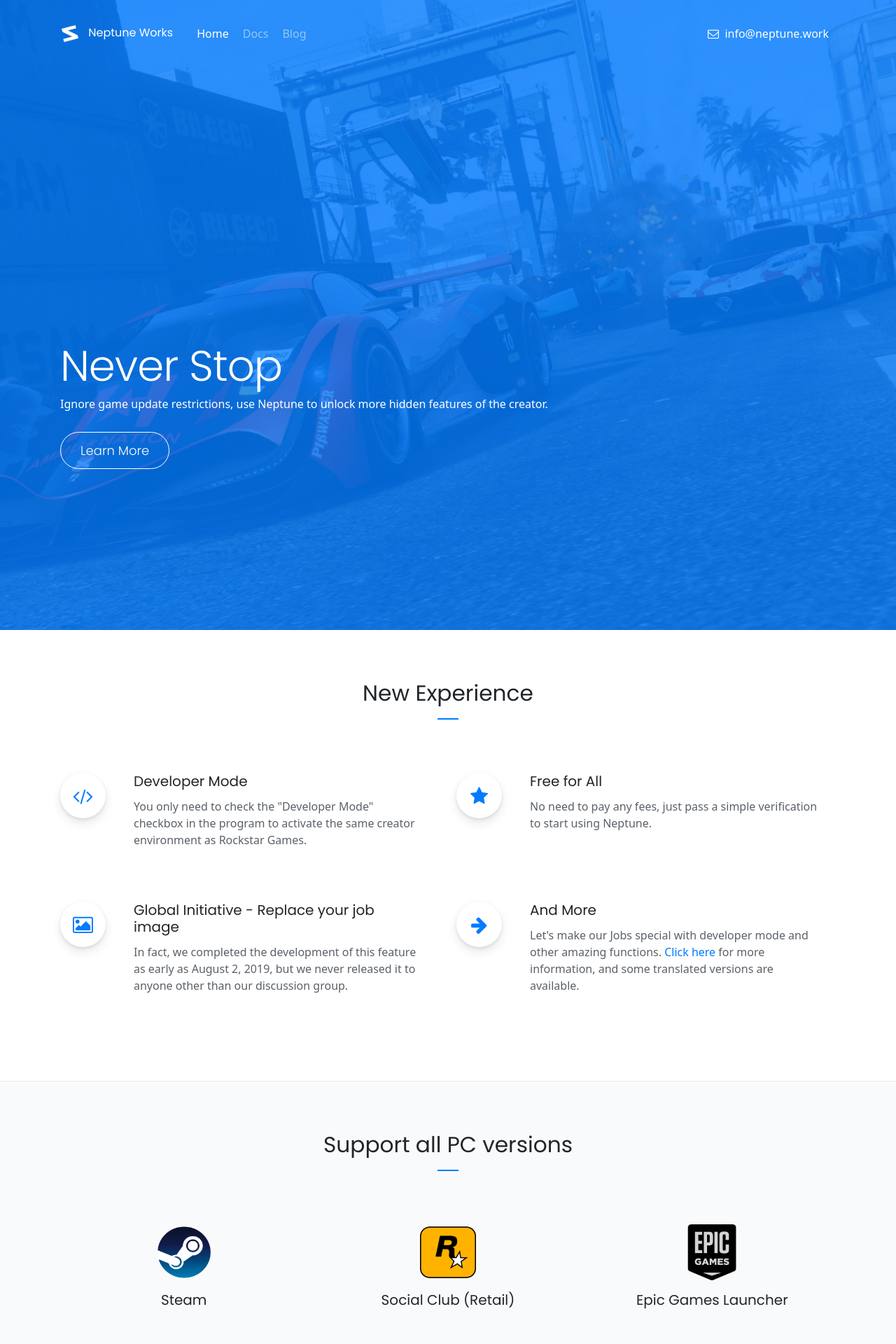
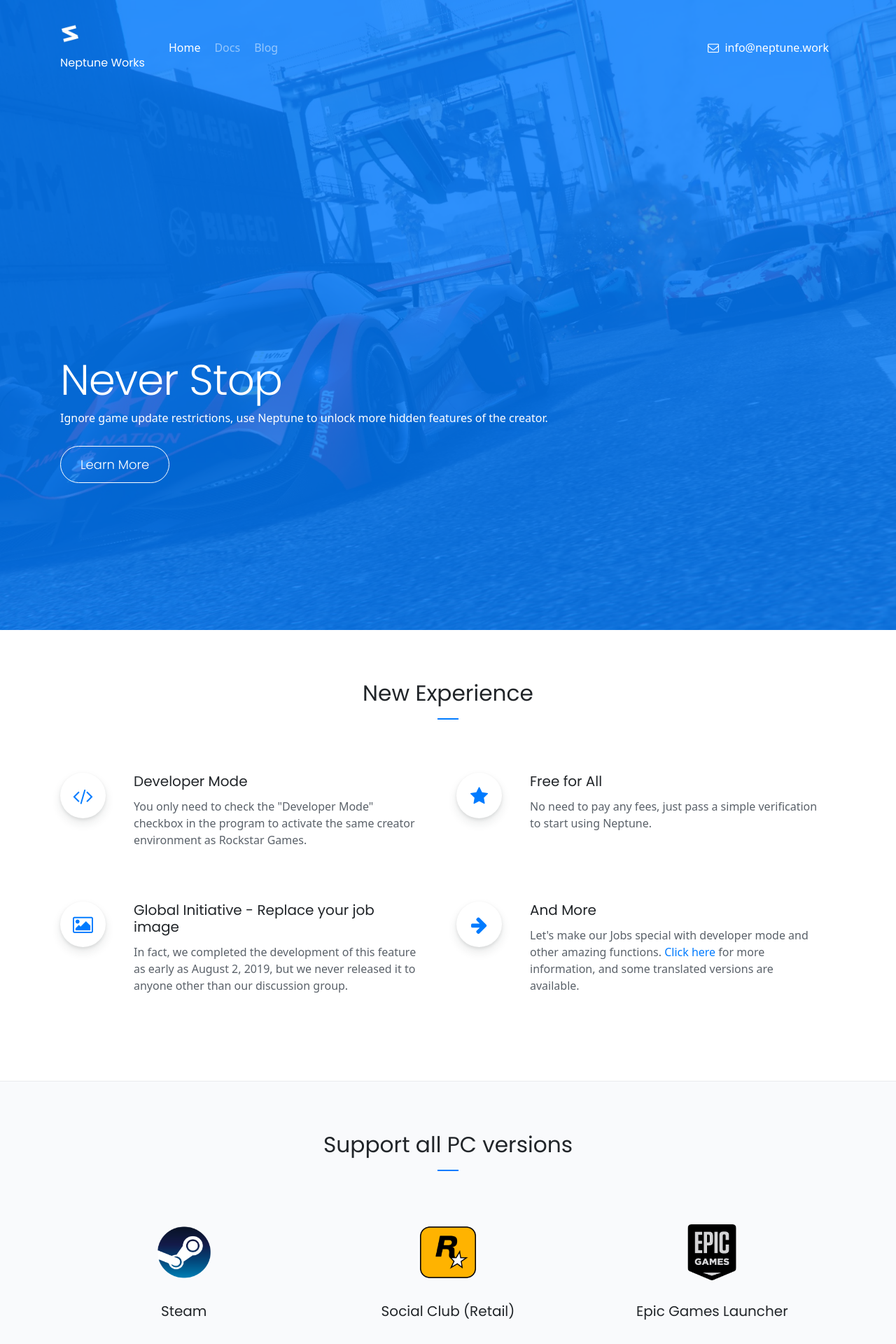
Before and after one commit to KevBuild4UR/_backup, a Jekyll site: the page built from index.html, in a window 1280 px wide. Shown: the top 1920 px of the page at 70% size. Built offline with Jekyll 4.4.1, drawn with Linux system fonts in a browser that asks for light colours; nearby versions of some CDN libraries.

Commit message:
Update my.css

```diff
--- a/css/my.css
+++ b/css/my.css
@@ -1,6 +1,13 @@
 :root {
 	--bs-blue: #007bff;
 	--bs-primary: #007bff;
+}
+
+img{
+display:block;
+max-width:100%;
+margin:0 0 1rem;
+border-radius:5px
 }
 
 .f0 {
```
